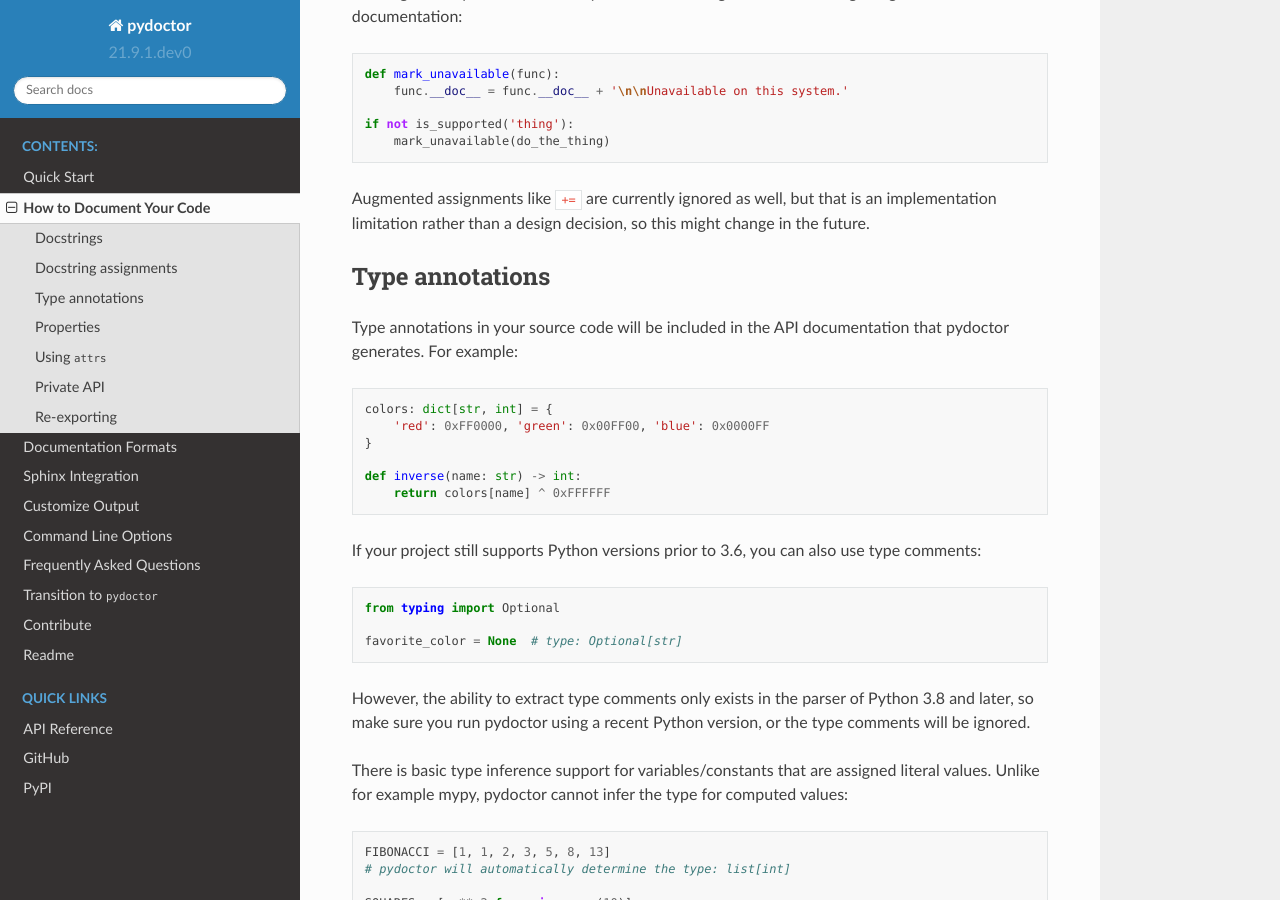
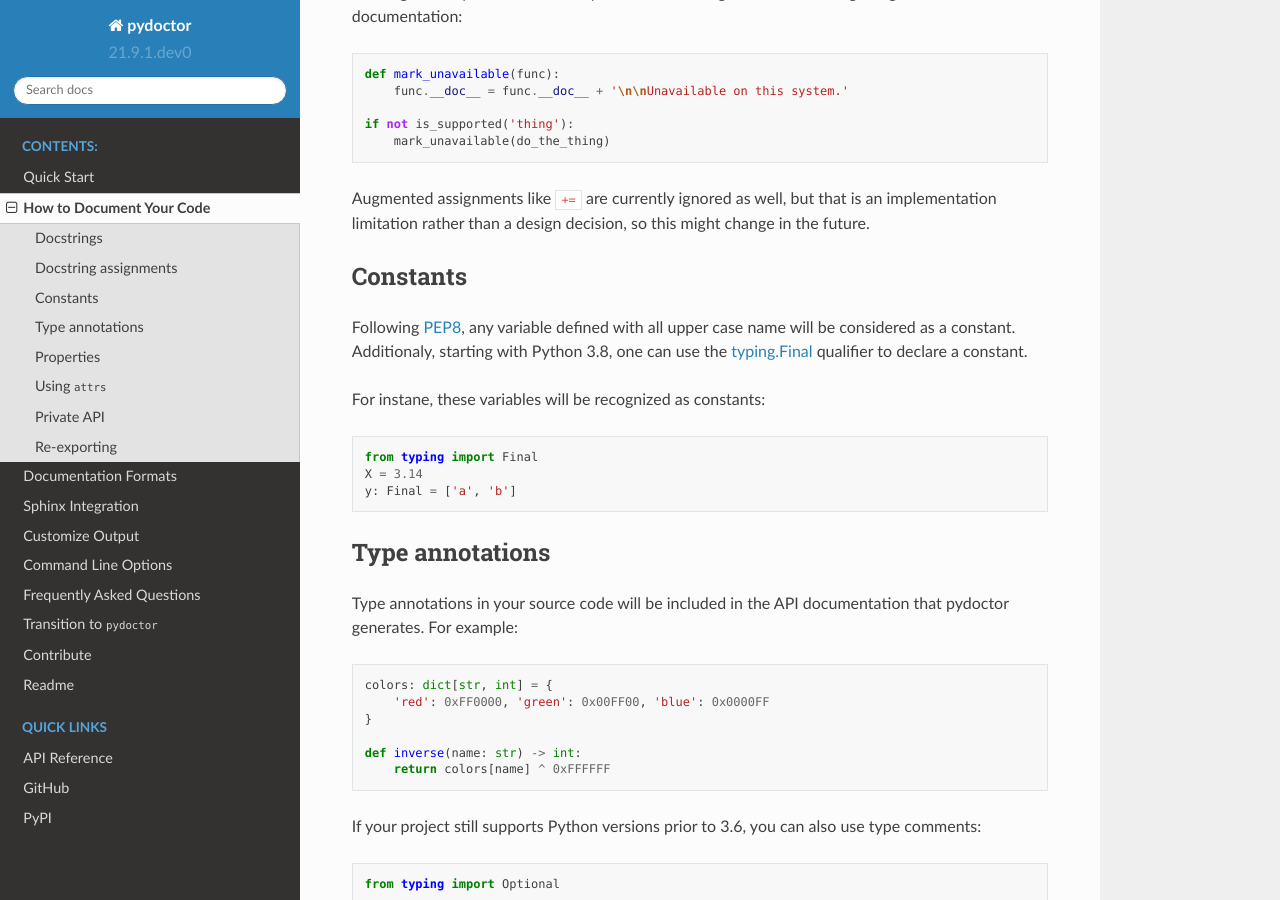
Before and after one commit to twisted/pydoctor, a Sphinx documentation site: the page built from docs/source/codedoc.rst, in a window 1280 px wide and 900 px high, scrolled down 1864 px. Built offline with Sphinx 7.4.7 and the Read the Docs theme 2.0.0, drawn with Linux system fonts in a browser that asks for light colours.

Commit message:
Add docs regarding constants

```diff
--- a/docs/source/codedoc.rst
+++ b/docs/source/codedoc.rst
@@ -83,6 +83,17 @@
 
 Augmented assignments like ``+=`` are currently ignored as well, but that is an implementation limitation rather than a design decision, so this might change in the future.
 
+Constants
+---------
+
+Following `PEP8 <https://www.python.org/dev/peps/pep-0008/#constants>`_, any variable defined with all upper case name will be considered as a constant.
+Additionaly, starting with Python 3.8, one can use the `typing.Final <https://www.python.org/dev/peps/pep-0008/#constants>`_ qualifier to declare a constant.
+
+For instane, these variables will be recognized as constants::
+
+    from typing import Final
+    X = 3.14
+    y: Final = ['a', 'b']
 
 Type annotations
 ----------------
```
